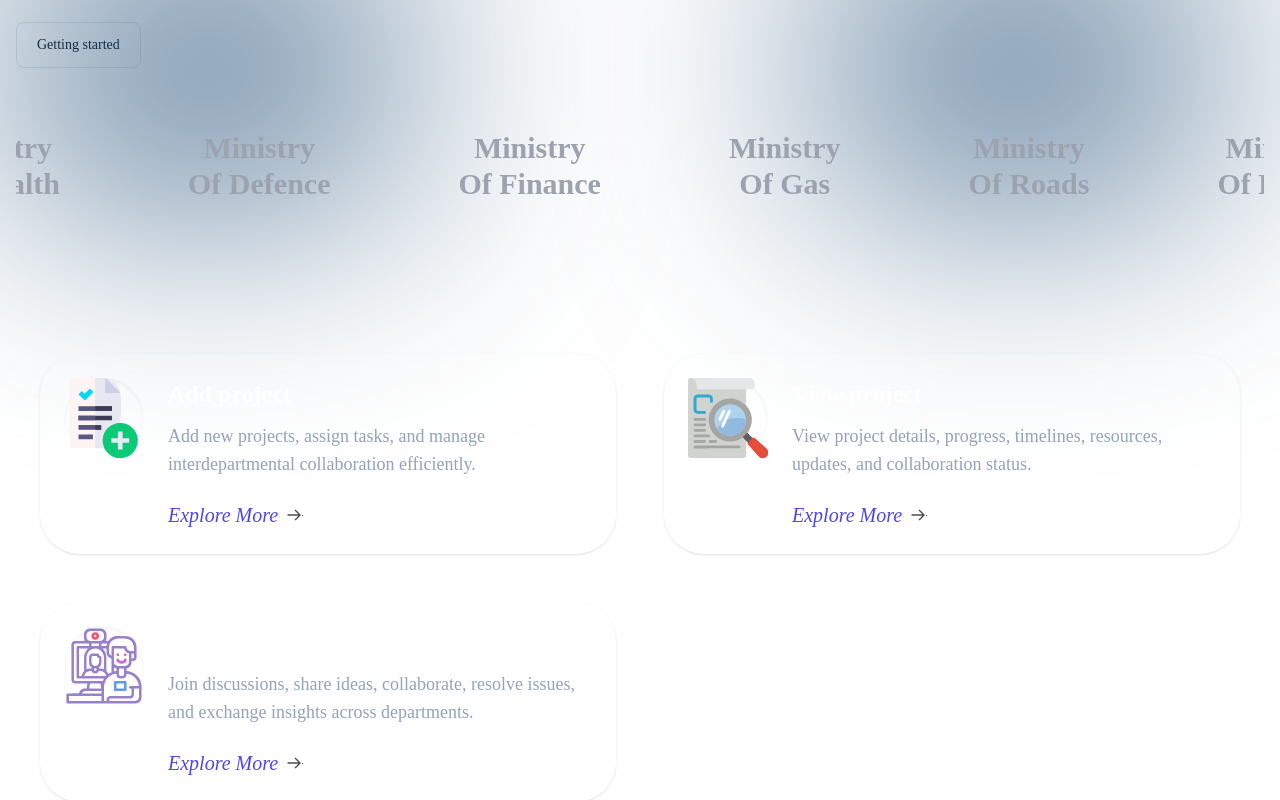
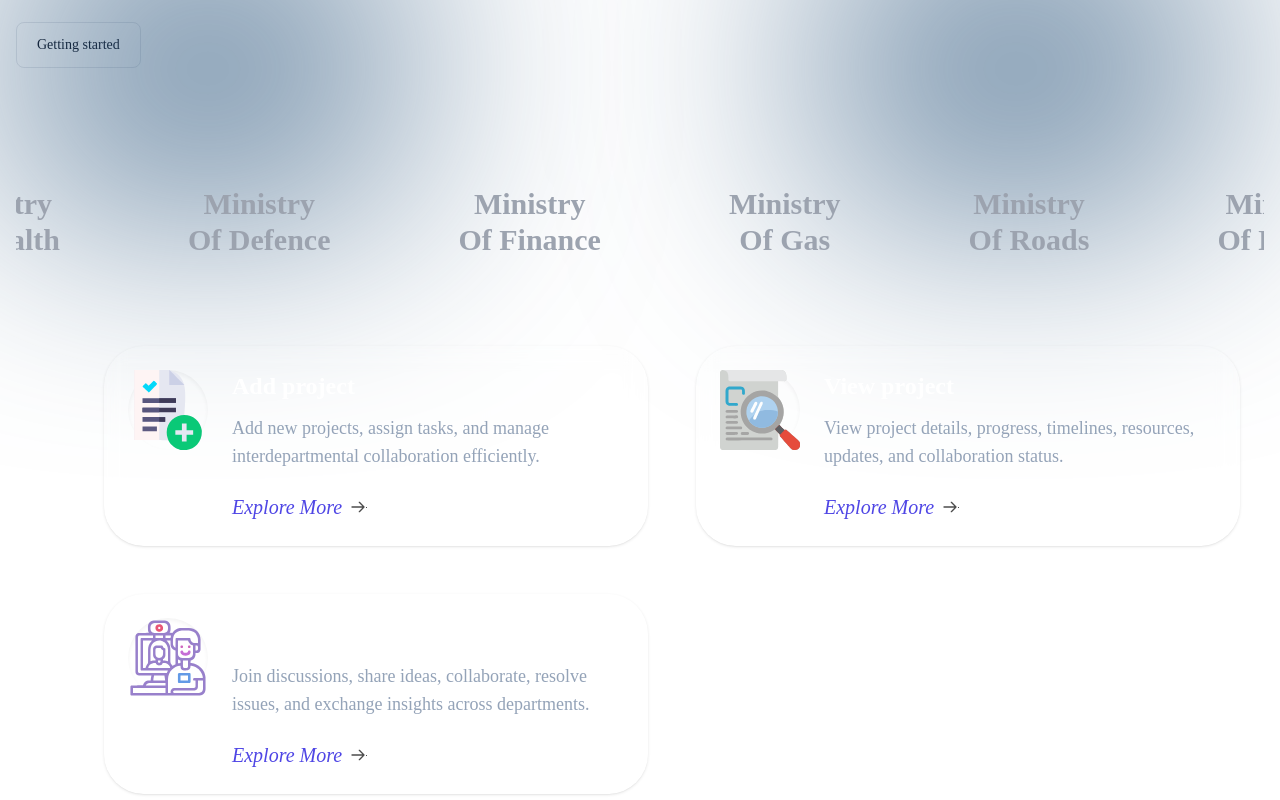
Before and after one commit to nannagaramchareesh/Civic-Alliance, a React (Create React App) app: page / in a window 1280 px wide. Shown: the part 420-1220 px from the top of the page. Built offline with nearby package versions, Linux system fonts and the light colour scheme.

Commit message:
fixed ui

```diff
--- a/src/components/Collab.js
+++ b/src/components/Collab.js
@@ -2,9 +2,9 @@ import React from 'react';
 import Marquee from "react-fast-marquee";
 export default function Collab() {
     return (
-        <div>
+        <div className='mt-14'>
             <section className="">
-                <div className="max-w-screen-xl px-4 pb-8 mx-auto lg:pb-16">
+                <div className="max-w-screen-xl px-4 mx-auto">
                     <div className="text-gray-500 dark:text-gray-400 overflow-hidden"> {/* Add overflow-hidden here */}
                         <Marquee speed={100} style={{ overflow: 'hidden' }}> {/* You can also set overflow hidden here */}
                             <div className='mr-32 group cursor-pointer'>
--- a/src/components/Features.js
+++ b/src/components/Features.js
@@ -6,8 +6,8 @@ import sideimage2 from '../images/video-conference.svg'
 import {Link} from 'react-router-dom'
 export default function Features() {
     return (
-        <div id='features' className=' '>
-            <div className="grid  gap-8 md:grid-cols-2 lg:gap-12 p-6 md:p-10 mt-12">
+        <div id='features' className=''>
+            <div className="grid gap-8 md:grid-cols-2 lg:gap-12 ml-16 md:p-10 mt-12">
             <Link to="/AddProject"
                     className="flex  backdrop-filter hover:bg-gray-50 hover:bg-opacity-10 flex-col p-6 space-y-6  rounded-[40px] shadow lg:p-8 lg:flex-row lg:space-y-0 lg:space-x-6 card animated-card" id="discussionCard">
                     <div
```
